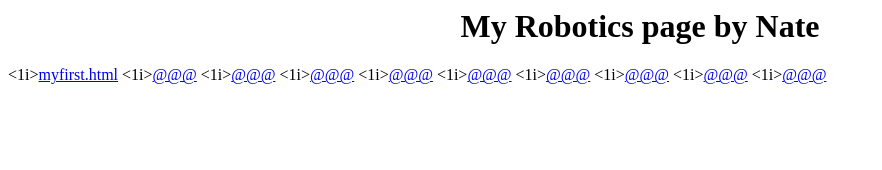
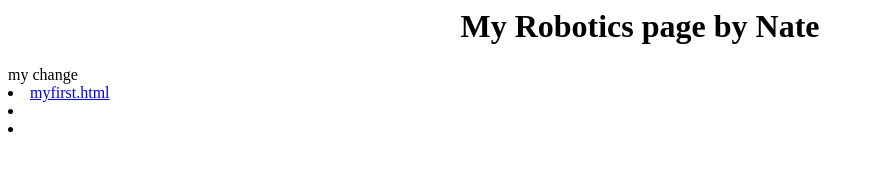
Before and after one commit to NateIsaak/gearbot-robotics, a plain HTML site: page public/index.html in a window 1280 px wide. Shown: the whole page, without its empty margins (0-882 px from the left). Drawn offline with Linux system fonts and the light colour scheme.

Commit message:
first one

```diff
--- a/public/index.html
+++ b/public/index.html
@@ -1,12 +1,10 @@
 <h1 align=center> My Robotics page by Nate</h1>
 
-<1i><a href="myfirst.html">myfirst.html</a>
-<1i><a href="@@@.html">@@@</a>
-<1i><a href="@@@.html">@@@</a>
-<1i><a href="@@@.html">@@@</a>
-<1i><a href="@@@.html">@@@</a>
-<1i><a href="@@@.html">@@@</a>
-<1i><a href="@@@.html">@@@</a>
-<1i><a href="@@@.html">@@@</a>
-<1i><a href="@@@.html">@@@</a>
-<1i><a href="@@@.html">@@@</a>
+my change
+
+
+<li><a href="myfirst.html">myfirst.html</a>
+
+<li><a href=""></a>
+
+<li><a href=""></a>
```
